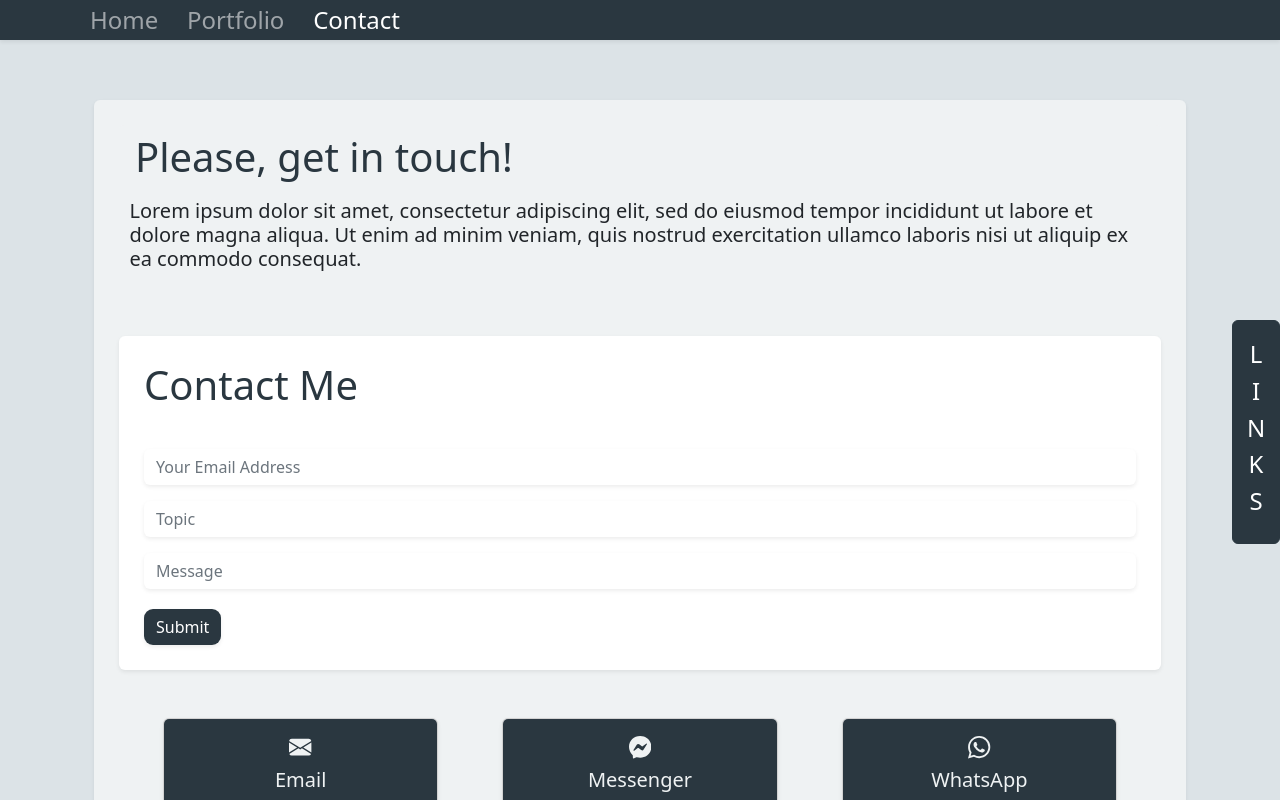
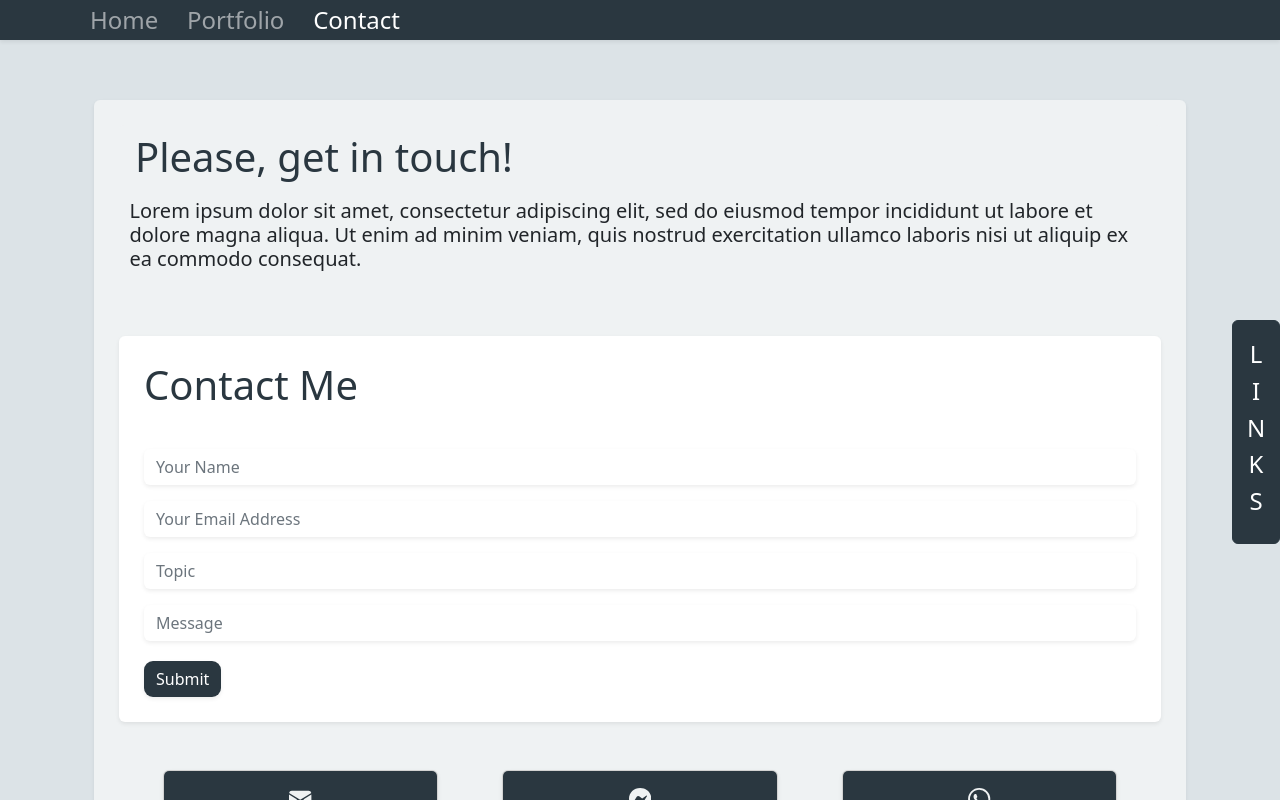
Before and after one commit to kmitch92/portfolio-website, a React (Create React App) app in the folder my-app/: page /contact in a window 1280 px wide. Shown: the top 800 px of the page. Built offline with nearby package versions, Linux system fonts and the light colour scheme.

Commit message:
adds working contact form functionality

```diff
--- a/my-app/src/Components/ContactOption.tsx
+++ b/my-app/src/Components/ContactOption.tsx
@@ -21,6 +21,7 @@ export const ContactOption: FC<Props> = ({ option }) => {
         height: '12rem',
       }}
       className="bg-ligher-tg text-darker-tg shadow-sm"
+      key={option.name}
     >
       <Card.Header className="text-lighter-tg bg-darker-tg">
         {option.icon === 'email' && (
--- a/my-app/src/Pages/Contact.tsx
+++ b/my-app/src/Pages/Contact.tsx
@@ -1,9 +1,7 @@
 import { Card, Container, Form, Button } from 'react-bootstrap';
 import OverlayTrigger from 'react-bootstrap/OverlayTrigger';
 import Popover from 'react-bootstrap/Popover';
-
 import { ContactOption, Props } from '../Components/ContactOption';
-
 import { useRef, MutableRefObject, useState } from 'react';
 import emailjs from '@emailjs/browser';
 
@@ -22,10 +20,13 @@ const popover = (
 export const Contact = () => {
   const form: MutableRefObject<any> = useRef();
   const [showSubmit, toggleShowSubmit] = useState(true);
+  console.log(form);
 
   const sendEmail = (e: any) => {
     e.preventDefault();
     toggleShowSubmit(false);
+
+    const dataObj = {};
 
     emailjs
       .sendForm(
@@ -92,9 +93,20 @@ export const Contact = () => {
         >
           <h1 className="text-darker-tg">Contact Me</h1>
           <Form style={{ marginTop: '2rem' }} ref={form} onSubmit={sendEmail}>
+            <Form.Group className="mb-3" controlId="formBasicName">
+              <Form.Control
+                type="text"
+                name="name"
+                className="shadow-sm"
+                style={{ border: 'none' }}
+                placeholder="Your Name"
+              />
+            </Form.Group>
+
             <Form.Group className="mb-3" controlId="formBasicEmail">
               <Form.Control
                 type="email"
+                name="email"
                 className="shadow-sm"
                 style={{ border: 'none' }}
                 placeholder="Your Email Address"
@@ -104,6 +116,7 @@ export const Contact = () => {
             <Form.Group className="mb-3" controlId="formBasicTopic">
               <Form.Control
                 type="text"
+                name="topic"
                 className="shadow-sm"
                 style={{ border: 'none' }}
                 placeholder="Topic"
@@ -112,6 +125,7 @@ export const Contact = () => {
             <Form.Group>
               <Form.Control
                 type="text"
+                name="message"
                 className="shadow-sm"
                 style={{ border: 'none' }}
                 placeholder="Message"
```
